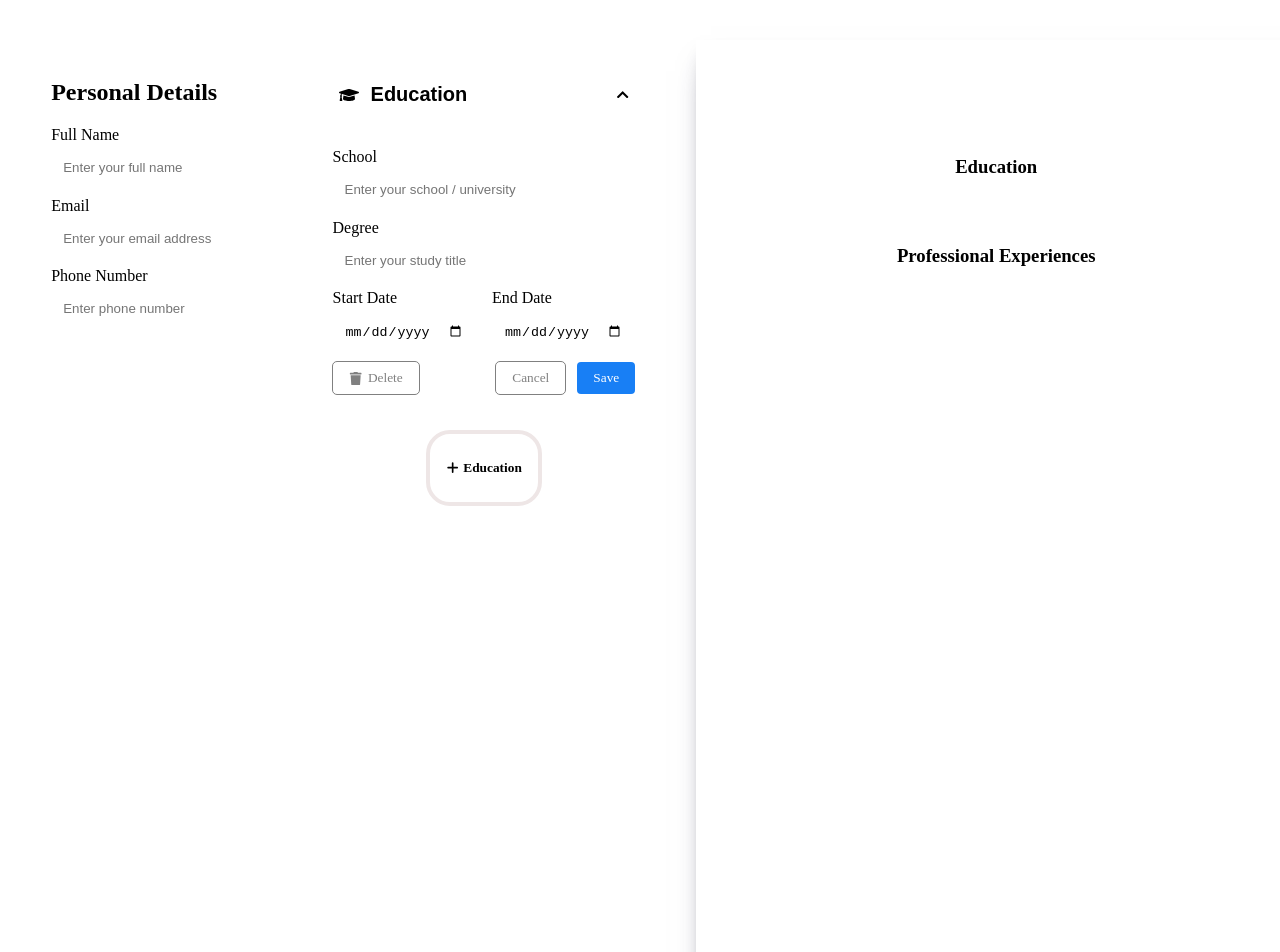
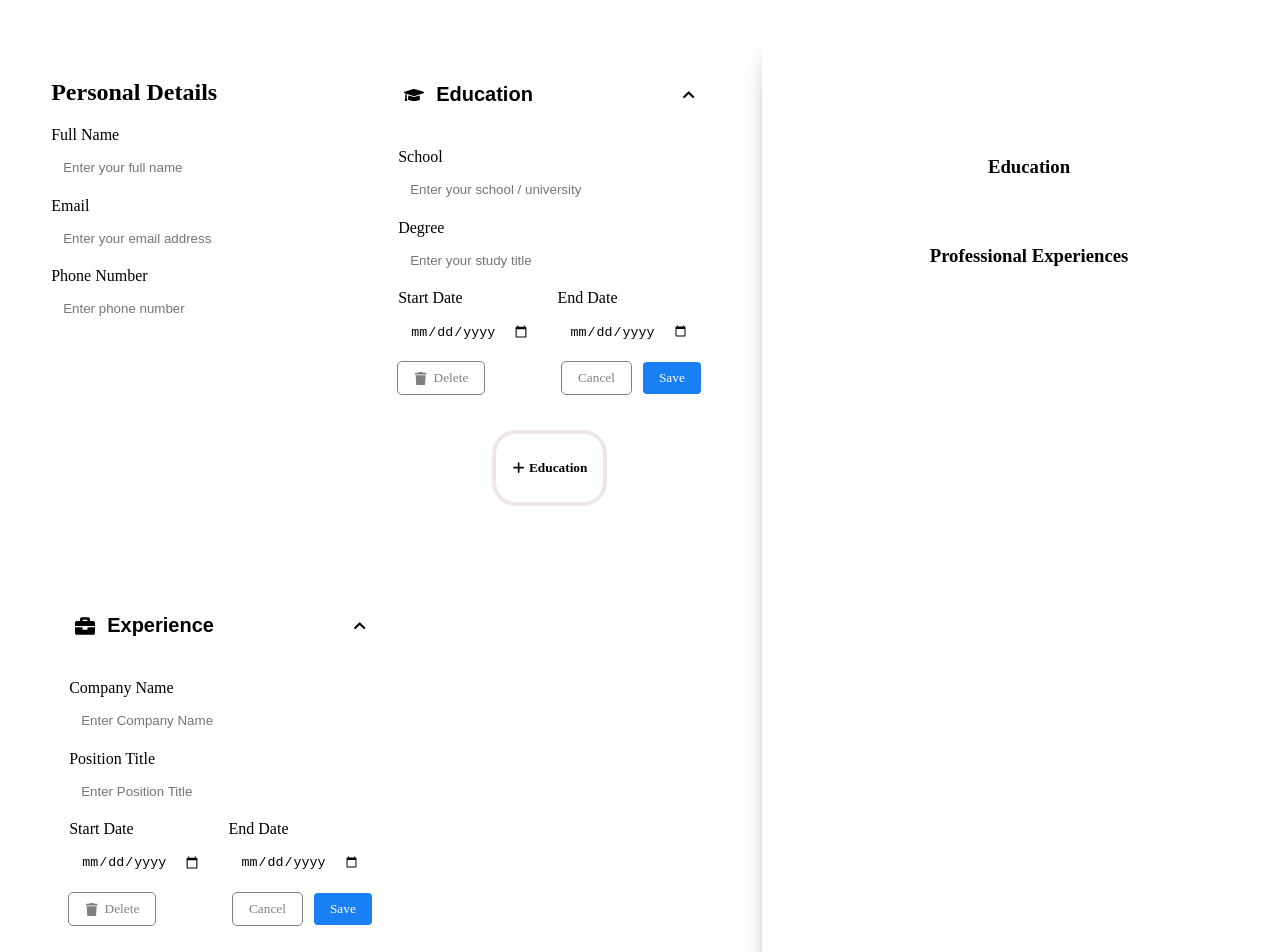
Before and after one commit to velvet-jedi/-CV_APP, a React (Vite) app: page / in a window 1280 px wide. Shown: the top 952 px of the page. Built offline with nearby package versions, Linux system fonts and the light colour scheme; the HTML template or start-up script is replaced by a standard one.

Commit message:
AddExperienceSection.jsx

```diff
--- a/src/App.jsx
+++ b/src/App.jsx
@@ -4,8 +4,9 @@ import PersonalDetails from "./Components/PII/PersonalDetails";
 import Resume from "./Components/Resume";
 import AddEducationSection from "./Components/Education/AddEducationSection";
 import uniqid from "uniqid";
+import AddExperienceSection from "./Components/Experience/AddExperienceSection";
 
-import "./styles/App.css"
+import "./styles/App.css";
 
 function App() {
   const [personalInfo, setPersonalInfo] = useState({
@@ -74,24 +75,23 @@ function App() {
     });
   }
 
-
   // add a new form object to appropriate section
-  function createForm(arrayName, object){
+  function createForm(arrayName, object) {
     const section = structuredClone(sections[arrayName]);
-    setPrevState(null);  // start as new form with no previous state
+    setPrevState(null); // start as new form with no previous state
 
     section.push(object);
-    setSections({...sections, [arrayName] : section});
+    setSections({ ...sections, [arrayName]: section });
   }
 
   // create a new form object
   const createEducationForm = () => {
     createForm("educations", {
-      degree:"",
-      schoolName:"",
-      startDate:"",
-      endDate:"",
-      id:uniqid()
+      degree: "",
+      schoolName: "",
+      startDate: "",
+      endDate: "",
+      id: uniqid(),
     });
   };
 
@@ -102,8 +102,7 @@ function App() {
   const setOpen = (sectionName) => setSectionOpen(sectionName);
 
   const removeForm = (e) => {
-
-    const form = e.target.closest('.section-form') // find out the form which had its delete button clicked
+    const form = e.target.closest(".section-form"); // find out the form which had its delete button clicked
     const { id } = form; // get its id
     const { arrayName } = form.dataset;
 
@@ -113,25 +112,22 @@ function App() {
       ...sections,
       [arrayName]: section.filter((item) => item.id !== id),
     });
-
-  }
-
-
+  };
 
   const cancelForm = (e) => {
     // console.log('cacelling from')
     // dont update the form state thats it
     // and if the form has no state already remove it from DOM
-    if(prevState == null ) {
-      removeForm(e)
+    if (prevState == null) {
+      removeForm(e);
 
       return;
     }
 
-    const sectionForm = e.target.closest('.section-form');
+    const sectionForm = e.target.closest(".section-form");
     const { id } = sectionForm;
     const { arrayName } = sectionForm.dataset;
-    const section = sections[arrayName]
+    const section = sections[arrayName];
 
     setSections({
       ...sections,
@@ -140,9 +136,9 @@ function App() {
           form = prevState;
         }
         return form;
-      })
-    })
-  }
+      }),
+    });
+  };
 
   return (
     <>
@@ -156,7 +152,6 @@ function App() {
               phoneNumber={personalInfo.phoneNumber}
             />
           </div>
-        </div>
 
           <AddEducationSection
             educations={sections.educations}
@@ -168,6 +163,17 @@ function App() {
             onRemove={removeForm}
           />
 
+          <AddExperienceSection
+            experiences={sections.experiences}
+            isOpen={sectionOpen === "Experience"}
+            onChange={handleSectionChange}
+            createForm={createEducationForm}
+            setOpen={setOpen}
+            onCancel={cancelForm}
+            onRemove={removeForm}
+          />
+
+        </div>
         <Resume personalInfo={personalInfo} sections={sections} />
       </div>
     </>
--- /dev/null
+++ b/src/Components/Experience/AddExperienceSection.jsx
@@ -0,0 +1,50 @@
+/* eslint-disable react/prop-types */
+import DisplayForms from "../DisplayForms";
+import CreateForm from "../CreateForm";
+import ExperienceForm from "./ExperienceForm";
+import ExpandSection from "../ExpandSection";
+
+import { FaBriefcase } from "react-icons/fa"; // Ensure correct import
+
+
+const AddExperienceSection = ({
+    experiences,
+    isOpen,
+    onChange,
+    createForm,
+    setOpen,
+    onCancel,
+    onRemove
+}) => {
+  return (
+    <div className="add-experience-section section">
+        <ExpandSection
+            isOpen={isOpen}
+            setOpen={setOpen}
+            sectionName='Experience'
+            IconName={FaBriefcase}
+        />
+
+        <div className={`section-content ${isOpen ? "open" : ""}`}>
+            <DisplayForms    //to render a list of ExperienceForm components. ???
+                forms={experiences}
+                onChange={onChange}
+                // onChange prop is passed down to each ExperienceForm, which is the handleSectionChange function in App.jsx
+                onCancel={onCancel}
+                onRemove={onRemove}
+                FormComponent={ExperienceForm} // this will provide the input fields for the form
+                arrayName="experiences"
+                titleKey="companyName"
+            />
+            </div>
+
+            <CreateForm
+                onClick={createForm}
+                buttonText='Experience'
+            />
+
+    </div>
+  )
+}
+
+export default AddExperienceSection
--- a/src/styles/App.css
+++ b/src/styles/App.css
@@ -6,6 +6,10 @@
     padding: 32px 24px;
     max-width: 1500px;
 }
+
+button {
+    cursor: pointer;
+  }
 
 .form-container {
     display: flex;
```
Lines whose indentation alone changed are shown as unchanged.
